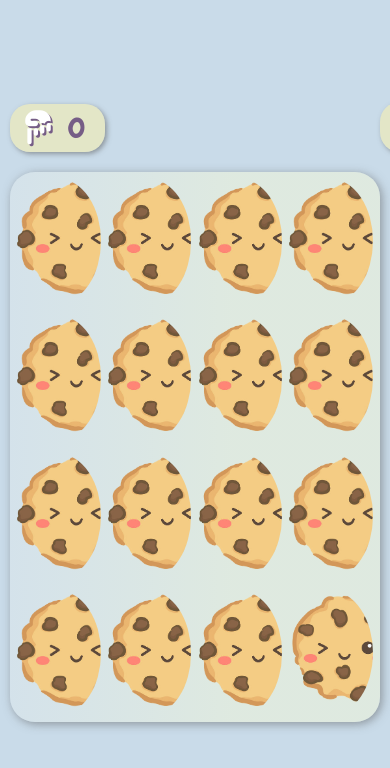
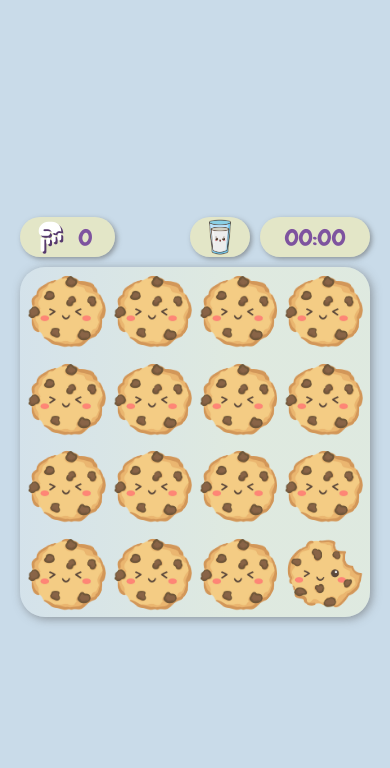
Before and after one commit to aaronjunehee/aaronLee-ProjectThree, a plain HTML site: page index.html in a window 390 px wide. Both pictures are taken after a click on the button "LETS EAT!". Shown: the top 768 px of the page. Drawn offline with nearby package versions, Linux system fonts and the light colour scheme.

Commit message:
finished main section responsive and code clean up

```diff
--- a/index.html
+++ b/index.html
@@ -12,7 +12,8 @@
 </head>
 <body>
     <div class="wrapper">
-        <!-- cloud background animation with CSS -->
+
+        <!-- cloud background animation with CSS starts here -->
         <div id="clouds">
             <div class="cloud x1"></div>
             <div class="cloud x2"></div>
@@ -20,7 +21,8 @@
             <div class="cloud x4"></div>
             <div class="cloud x5"></div>
         </div>
-        <!-- opening home page with title and start button -->
+
+        <!-- opening home page with title and start button starts here -->
         <header>
             <div class="title">
                 <figure class="snackLogo logoSoftServe">
@@ -35,22 +37,28 @@
                 <button class="letsEat" aria-label="Click here to go to the game board"><span class="shake">Lets Eat!</span></button>
             </div>
         </header>
-        <!-- the main page with match game and scoreboard   -->
+
+        <!-- the main page with match memory game and scoreboard starts here  -->
         <main>
             <div class="flexContainer">
+
+                <!-- scoreboard starts here -->
                 <section class="scoreBoard">
                     <div class="movesCounter">
-                        <i class="fas fa-hand-point-down moves"></i>
+                        <i class="fas fa-hand-point-down moves" aria-hidden="true"></i>
+                        <span class="sr-only">Number of moves:</span>
                         <span class="counter">0</span>
                     </div>
                     <div class="restartButton">
-                        <i class="fas fa-undo-alt restart"></i>
-                        <img src="./styles/assets/snackMilk.png" alt="">
+                        <i class="fas fa-undo-alt restart" aria-label="Clicking on this icon will restart the game"></i>
+                        <img src="./styles/assets/snackMilk.png" alt="An illustration of a glass of milk with a cute smiling face in the middle of the class. The glass is about four fifths full and clear. Hovering over this image will reveal the refresh button.">
                     </div>
                     <div class="timeCounter">
-                        <span class="minutes">00</span>:<span class="seconds">00</span>
+                        <time class="minutes" aria-label="Minutes:">00</time>:<time class="seconds" aria-label="Seconds:">00</time>
                     </div>
-                </section>
+                </section> <!-- scoreboard ends here -->
+
+                <!-- match memory game starts here -->
                 <section class="cardSection">
                     <ul class="cardContainer">
                         <!-- <li class="card card1">
@@ -78,12 +86,15 @@
                             <button class="back"></button>
                         </li> -->
                     </ul>
-                </section>
+                </section> <!-- match memory game ends here -->
+
+                <!-- winning message starts here (display: none) -->
                 <section class="winMessage">
                     <p>You Win!</p>
                     <p>Score shown here</p>
                     <button class="resetButton">Play Again!</button>
-                </section>
+                </section> <!-- winning message ends here -->
+
             </div> <!-- flexContainer ends here -->
         </main>
     </div> <!-- wrapper ends here -->
--- a/styles/sass/_cardSection.scss
+++ b/styles/sass/_cardSection.scss
@@ -8,6 +8,11 @@ section .cardContainer {
     align-items: center;
     border-radius: 25px;
     box-shadow: 2px 2px 10px rgba(88, 88, 88, 0.534);
+    @include mq-600 {
+        width: 350px;
+        height: 350px;
+        margin: 10px;
+    }
 
     .card {
         width: 22.5%;
@@ -31,6 +36,10 @@ section .cardContainer {
         background-size: 140px;
         background-position: -9px -12px;
         background-repeat: no-repeat;
+        @include mq-600 {
+            background-size: 88px;
+            background-position: -4px -4px;
+        }
     }
 
     li:last-of-type .front {
--- a/styles/sass/_gameStats.scss
+++ /dev/null
@@ -1,63 +0,0 @@
-section.scoreBoard {
-    // exact same px width as cardContainer
-    width: 550px;
-    margin: 0 auto;
-    display: flex;
-    justify-content: space-between;
-    align-items: flex-end;
-    position: relative;
-    .movesCounter,
-    .timeCounter,
-    .restartButton {
-        background: rgba(254, 241, 166, 0.5);
-        border-radius: 20px;
-        padding: 6px 5px;
-        width: 95px;
-        box-shadow: 2px 2px 5px rgba(88, 88, 88, 0.534);
-        display: flex;
-        justify-content: center;
-        align-items: center;
-        font-family: 'Chewy', cursive;
-        color: #604079d3;
-    }
-    .timeCounter {
-        width: 110px;
-        height: 50px;
-        font-size: 2.8rem;
-    }
-    .moves {
-        font-size: 3.4rem;
-        color: white;
-        text-shadow: 2px 2px .5px #604079d3;
-        padding-left: 6px;
-    }
-    .counter {
-        font-size: 2.8rem;
-        padding: 0 10px 0 17px;
-
-    }
-    .restartButton {
-        position: absolute;
-        right: 120px;
-        height: 50px;
-        width: 60px;
-        font-size: 2.6rem;
-        &:hover {
-            img {
-            opacity: 0;
-        }
-        .restart {
-            opacity: 1;
-            font-size: 3.3rem;
-        }
-        }
-    }
-    .restart {
-        opacity: 0;
-        position: absolute;
-        font-size: 3.3rem;
-        transition: .5s
-    }
-
-
-}
--- a/styles/sass/_global.scss
+++ b/styles/sass/_global.scss
@@ -6,7 +6,7 @@ html {
     width: 85%;
     max-width: 800px;
     margin: 0 auto;
-    @include mq-600 {
+    @include mq-700 {
         width: 95%;
     }
 }
@@ -38,12 +38,6 @@ img {
 }
 
 body {
-    // background-image: url(./assets/virgin.jpg);
-    // background-color: #00D5E4;
     background: #c9dbe9;
-
-    background-repeat: no-repeat;
-    background-size: cover;
-    background-position: center;
     font-size: 2rem;
 }
--- a/styles/sass/_mainGeneral.scss
+++ b/styles/sass/_mainGeneral.scss
@@ -6,6 +6,7 @@ main {
         display: flex;
         flex-direction: column;
         justify-content: center;
+        align-items: center;
         section.cardSection {
             display: flex;
             justify-content: center;
--- /dev/null
+++ b/styles/sass/_scoreBoard.scss
@@ -0,0 +1,88 @@
+section.scoreBoard {
+    // note: exact same px width as cardContainer
+    width: 550px;
+    display: flex;
+    justify-content: space-between;
+    align-items: flex-end;
+    position: relative;
+    @include mq-600 {
+        width: 350px;
+    }
+
+    .movesCounter,
+    .timeCounter,
+    .restartButton {
+        background: rgba(254, 241, 166, 0.5);
+        border-radius: 20px;
+        padding: 6px 5px;
+        width: 95px;
+        box-shadow: 2px 2px 5px rgba(88, 88, 88, 0.534);
+        display: flex;
+        justify-content: center;
+        align-items: center;
+        font-family: $chewy;
+        color: lighten($purple, 15%);
+        height: 50px;
+        @include mq-600 {
+            height: 40px;
+        }
+    }
+
+    .timeCounter {
+        width: 110px;
+        font-size: 2.8rem;
+        @include mq-600 {
+            font-size: 2.3rem;
+        }
+    }
+
+    .moves { // hand-point-down icon
+        font-size: 3.4rem;
+        color: $white;
+        text-shadow: 2px 2px .5px $purple;
+        padding-left: 6px;
+        @include mq-600 {
+            font-size: 3rem;
+        }
+    }
+
+    .counter {
+        font-size: 2.8rem;
+        padding: 0 10px 0 17px;
+        @include mq-600 {
+            font-size: 2.3rem;
+        }
+
+    }
+
+    .restartButton {
+        position: absolute;
+        right: 120px;
+        width: 60px;
+        img {
+            opacity: 1;
+            transition: opacity .6s;
+            @include mq-600 {
+                width: 85%;
+            }
+        }
+        &:hover {
+            img {
+                opacity: 0;
+            }
+            .restart {
+                opacity: 1;
+                font-size: 3rem;
+                @include mq-600 {
+                    font-size: 2.8rem;
+                }
+            }
+        }
+    }
+
+    .restart {
+        opacity: 0;
+        position: absolute;
+        transition: opacity .6s;
+    }
+}
--- a/styles/sass/style.scss
+++ b/styles/sass/style.scss
@@ -5,5 +5,5 @@
 @import "header";
 @import "mainGeneral";
 @import "cardSection";
-@import "gameStats";
+@import "scoreBoard";
 @import "winMessage";
```
Also changed, not shown: styles/style.css.
